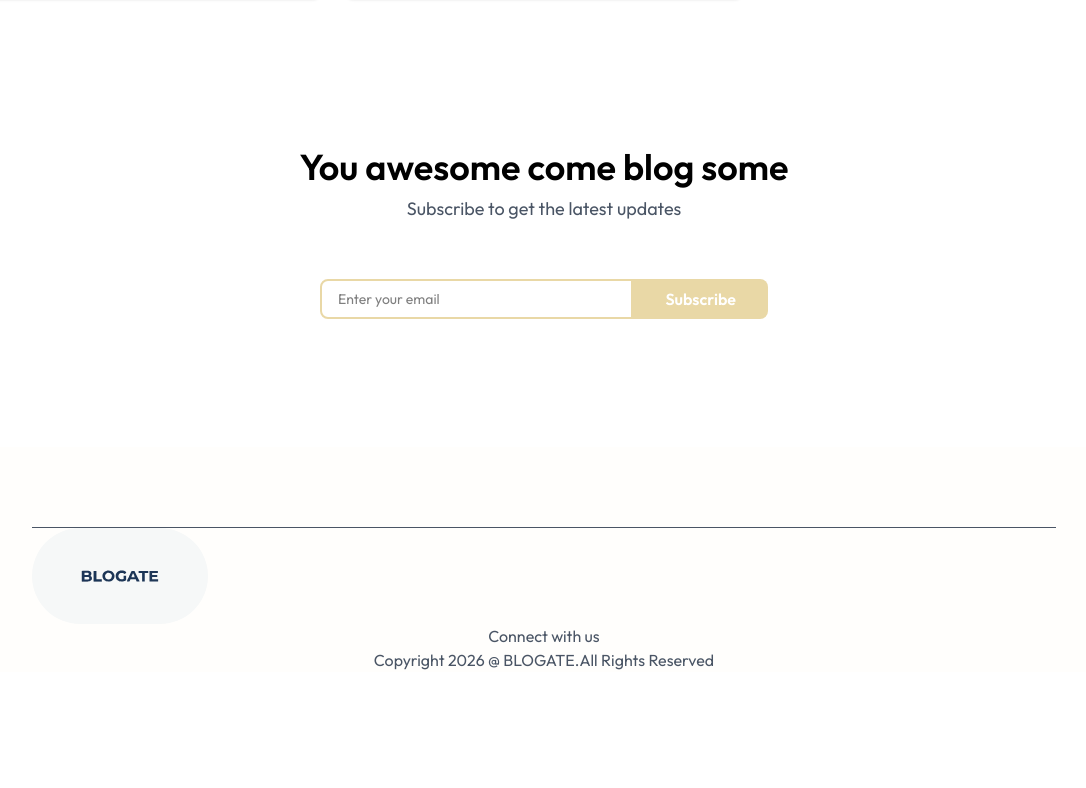
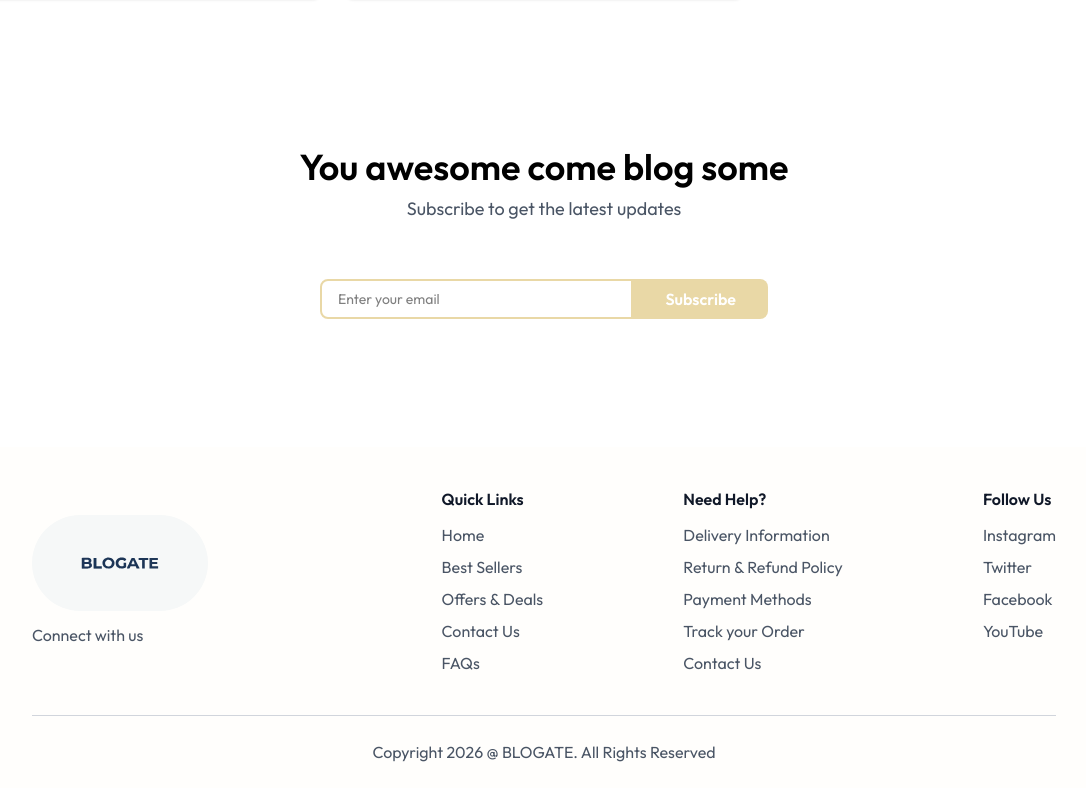
Before and after one commit to abhinavsingh2500/Blogate, a React (Vite) app in the folder client/: page / in a window 1280 px wide. Shown: the part 2356-3144 px from the top of the page, without its empty margins (96-1182 px from the left). Before the commit the page ends 3028 px from the top, so only its background shows below. Built offline with nearby package versions, Linux system fonts and the light colour scheme.

Commit message:
footer done

```diff
--- a/client/src/components/Blogcard.jsx
+++ b/client/src/components/Blogcard.jsx
@@ -8,8 +8,7 @@ const Blogcard = ({blog}) => {
     // Strip HTML tags from description
     const plainText = description.replace(/<[^>]*>/g, '');
 
-    const handleCardClick = useCallback((e) => {
-      e.preventDefault();
+    const handleCardClick = useCallback(() => {
       if (_id) {
         navigate(`/blog/${_id}`);
       }
@@ -17,14 +16,12 @@ const Blogcard = ({blog}) => {
 
   return (
     <div
-      className='bg-white border border-gray-200 rounded-lg shadow hover:shadow-lg transition-all duration-300 cursor-pointer pointer-events-auto'
+      className='bg-white border border-gray-200 rounded-lg shadow hover:shadow-lg transition-all duration-300 cursor-pointer'
       onClick={handleCardClick}
-      role="button"
-      tabIndex="0"
     >
-      <img src={image} alt={title} className='aspect-video object-cover rounded-lg w-full pointer-events-none' />
-      <span className='ml-5 mt-4 px-3 py-1 inline-block bg-primary/20 text-primary rounded-full pointer-events-none'>{category}</span>
-      <div className='p-5 pointer-events-none'>
+      <img src={image} alt={title} className='aspect-video object-cover rounded-lg w-full' />
+      <span className='ml-5 mt-4 px-3 py-1 inline-block bg-primary/20 text-primary rounded-full'>{category}</span>
+      <div className='p-5'>
         <h5 className='mb-2 font-medium text-gray-900'>{title}</h5>
         <p className='text-gray-600 mb-3 text-xs'>{plainText.slice(0, 100)}...</p>
       </div>
--- a/client/src/components/Footer.jsx
+++ b/client/src/components/Footer.jsx
@@ -1,17 +1,34 @@
 import React from 'react'
-import { assets } from '../assets/assets'
+import { assets, footer_data } from '../assets/assets'
 
 const Footer = () => {
   return (
     <div className='px-6 md:px-16 lg:px-32 bg-primary/3'>
-     <div className='flex flex-col md:flex-row items-center justify-between gap-4 py-10 border-b border-gray-600 text-black' >
-    </div>
-    <div>
-        <img src={assets.logo} alt="logo" className='w-32 sm:w-44 rounded-full cursor-pointer' />
-        <p className="text-center text-gray-600">Connect with us</p>
+      <div className='flex flex-col md:flex-row items-center justify-between gap-8 py-10 border-b border-gray-300'>
+        <div className='flex flex-col items-center md:items-start'>
+          <img src={assets.logo} alt="logo" className='w-32 sm:w-44 rounded-full cursor-pointer' />
+          <p className="text-center md:text-left text-gray-600 mt-3">Connect with us</p>
+        </div>
 
-    </div>
-    <p className="text-center text-gray-600"> Copyright 2026 @ BLOGATE.All Rights Reserved </p>
+        <div className='flex flex-wrap justify-between w-full md:w-[60%] gap-8'>
+          {footer_data.map((section, index) => (
+            <div key={index}>
+              <h3 className='font-semibold text-gray-900 mb-3'>{section.title}</h3>
+              <ul className='space-y-2'>
+                {section.links.map((link, linkIndex) => (
+                  <li key={linkIndex}>
+                    <a href="#" className="text-gray-600 hover:text-primary transition-colors">
+                      {link}
+                    </a>
+                  </li>
+                ))}
+              </ul>
+            </div>
+          ))}
+        </div>
+      </div>
+
+      <p className="text-center text-gray-600 py-6">Copyright 2026 @ BLOGATE. All Rights Reserved</p>
     </div>
   )
 }
```
